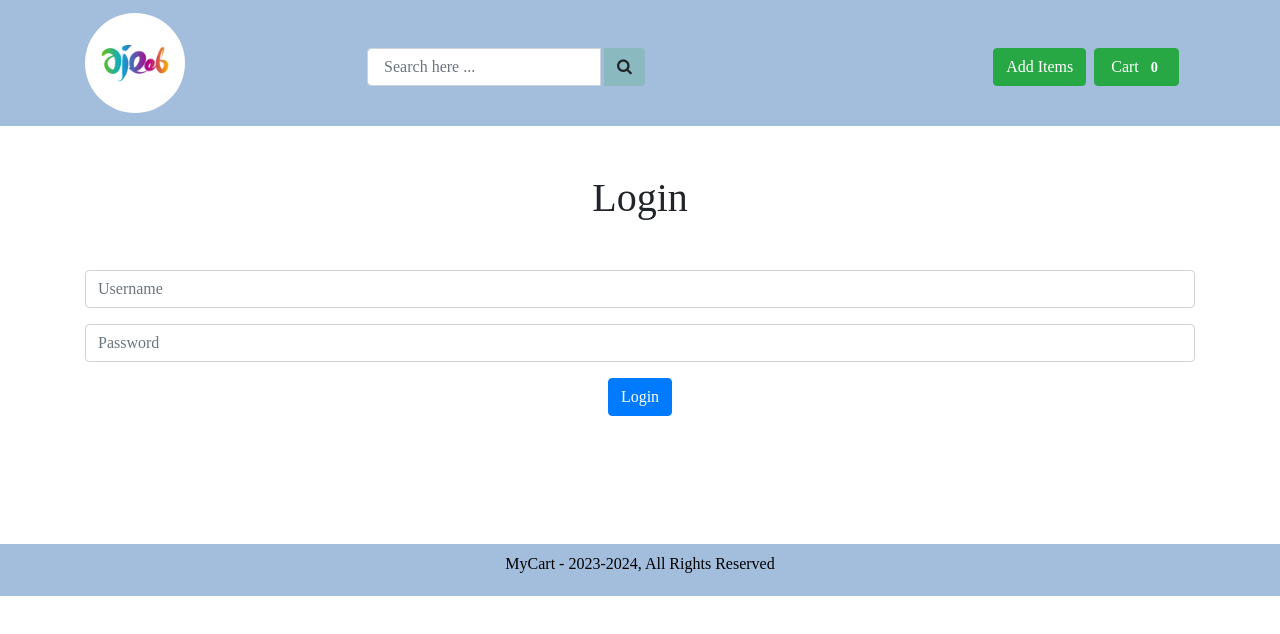
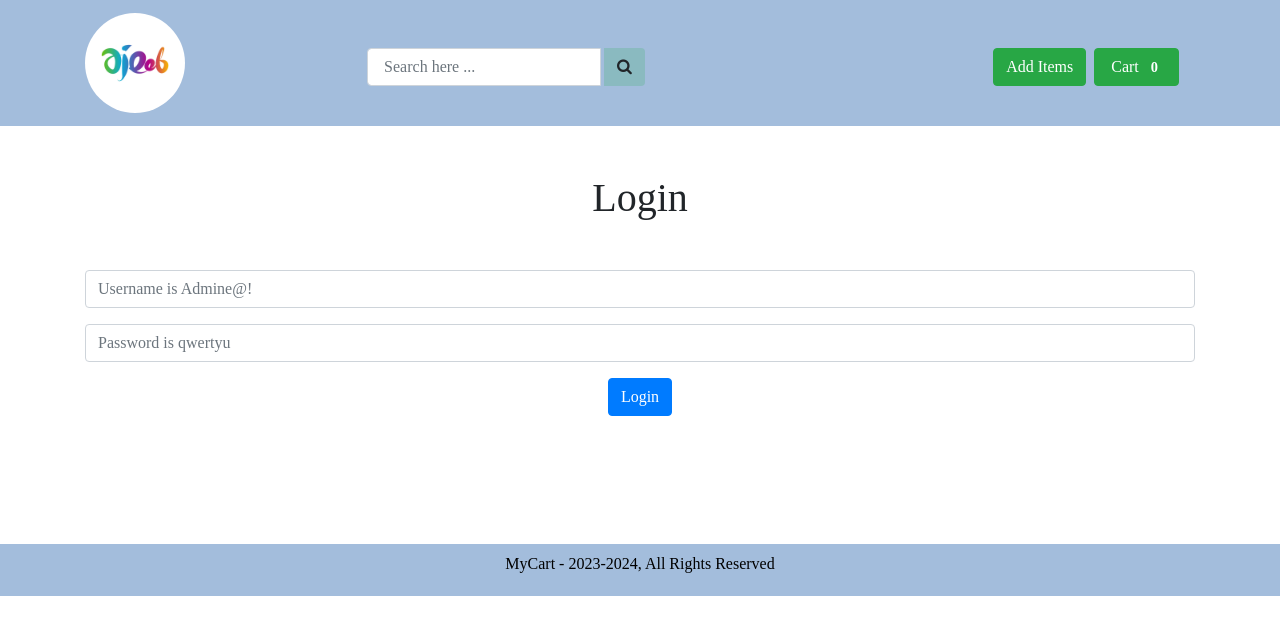
Before and after one commit to Vikrambharathi2/frontend, a React (Create React App) app: page /admin in a window 1280 px wide. Shown: the top 634 px of the page. Built offline with nearby package versions, Linux system fonts and the light colour scheme; a web font is replaced by a local one.

Commit message:
username and password update

```diff
--- a/src/pages/admin.js
+++ b/src/pages/admin.js
@@ -29,14 +29,14 @@ export default function Admin(){
             }
 
             alert('Product added successfully!');
-            // setName('');
-            // setPrice('');
-            // setDescription('');
-            // setRatingss('');
-            // setImageURLs([]);
-            // setCategory('');
-            // setSeller('');
-            // setStock('');
+            setName('');
+            setPrice('');
+            setDescription('');
+            setRatingss('');
+            setImageURLs([]);
+            setCategory('');
+            setSeller('');
+            setStock('');
         } catch (error) {
             console.error('Error:', error.message);
             alert('Failed to add product');
--- a/src/pages/login.js
+++ b/src/pages/login.js
@@ -22,10 +22,10 @@ export default function Login() {
         <form onSubmit={handleSubmit} className="container mt-5">
             <h1 className="mb-5">Login</h1>
             <div className="mb-3">
-                <input type="text" value={username} onChange={(e) => setUsername(e.target.value)} name="username" placeholder="Username" className="form-control" />
+                <input type="text" value={username} onChange={(e) => setUsername(e.target.value)} name="username" placeholder="Username is Admine@!" className="form-control" />
             </div>
             <div className="mb-3">
-                <input type="password" value={password} onChange={(e) => setPassword(e.target.value)} name="password" placeholder="Password" className="form-control" />
+                <input type="password" value={password} onChange={(e) => setPassword(e.target.value)} name="password" placeholder="Password is qwertyu" className="form-control" />
             </div>
             <button type="submit" className="btn btn-primary">Login</button>
         </form>
```
